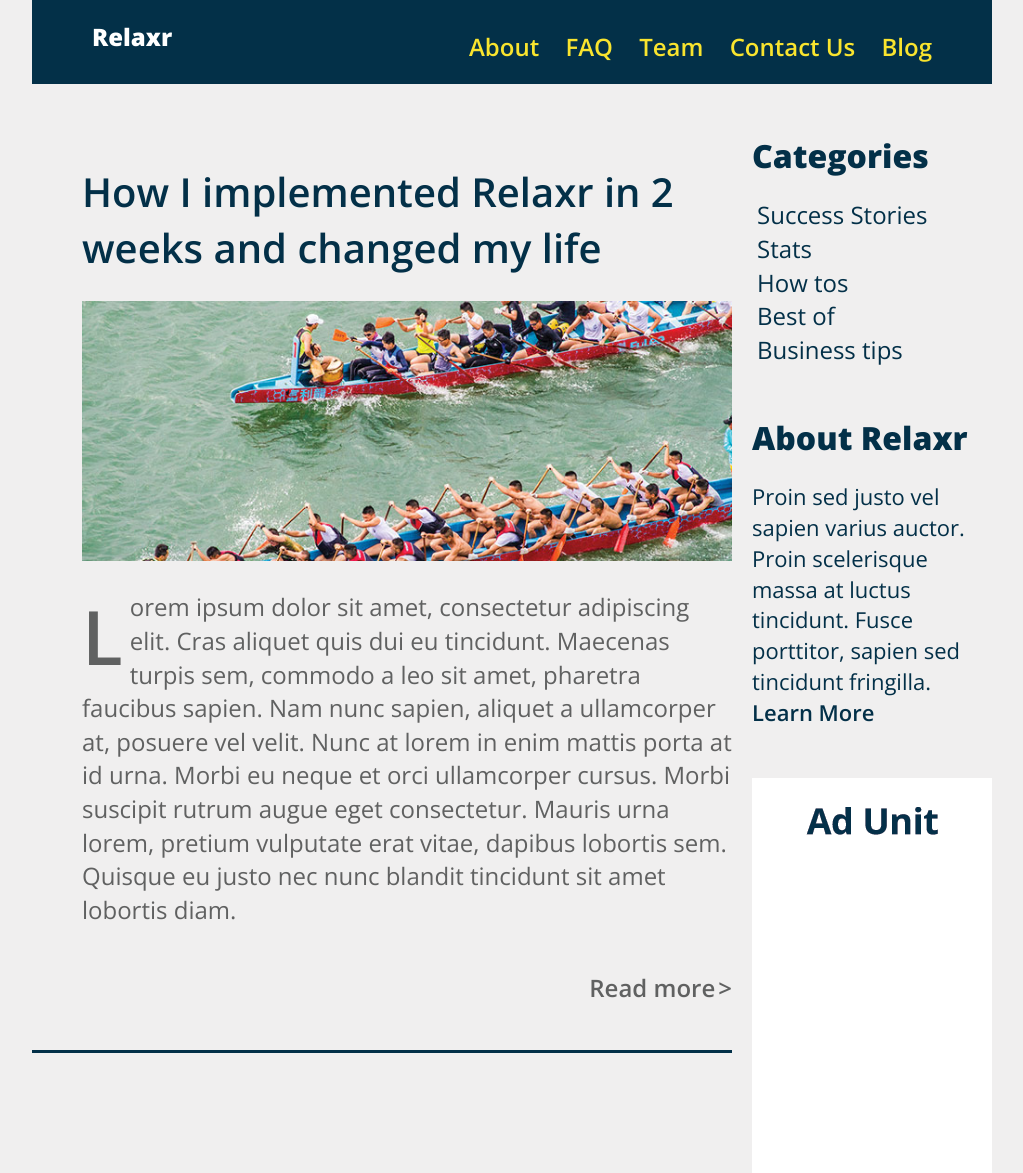
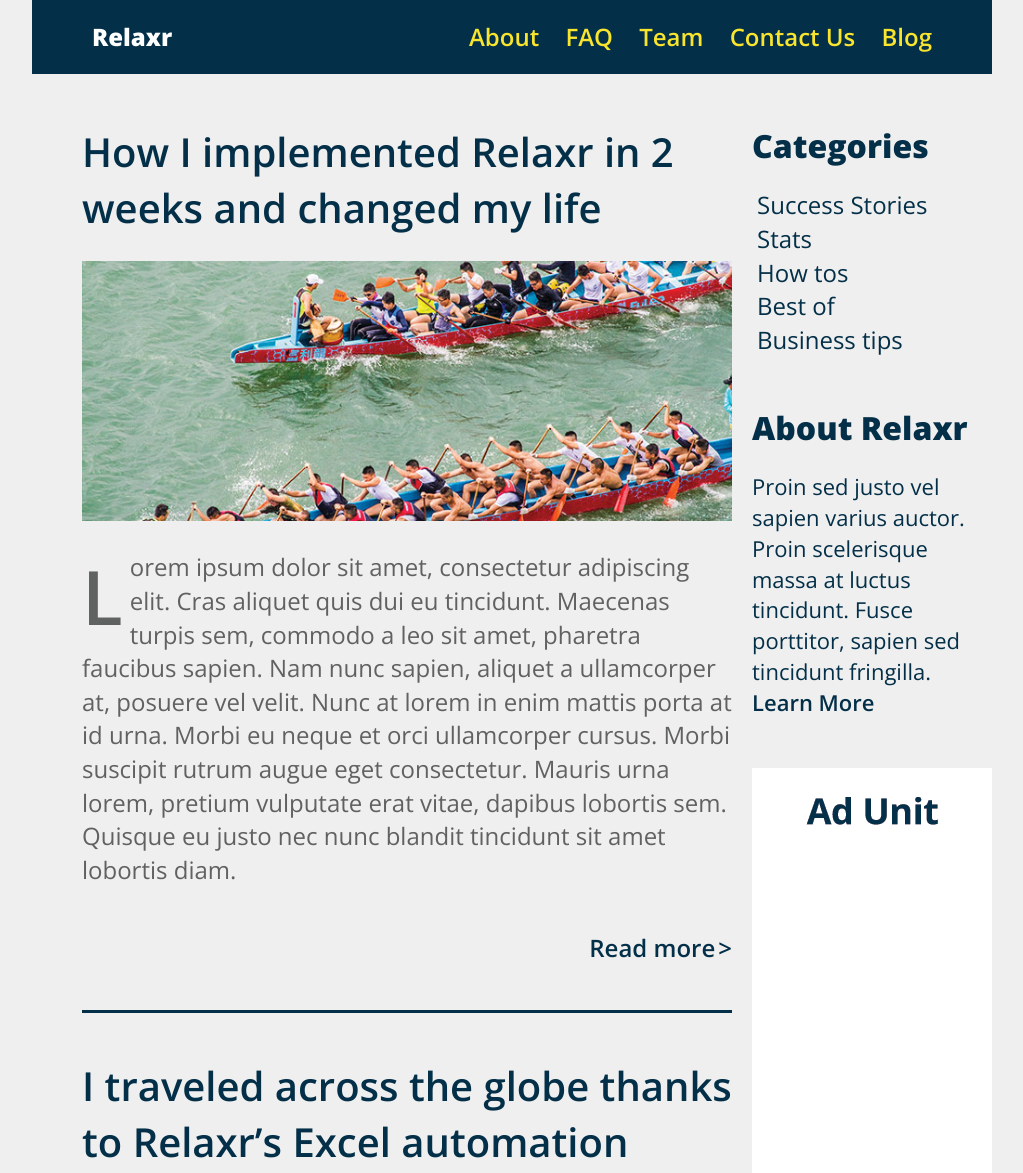
Before and after one commit to brobertson3/brobertson_homework_3, a plain HTML site: page index.html in a window 1280 px wide. Shown: the top 1173 px of the page, without its empty margins (128-1151 px from the left). Drawn offline with nearby package versions, Linux system fonts and the light colour scheme.

Commit message:
Submission without the bonus
Made final changes to the styling and lay of the page. Added hover
effects to change the link color.

```diff
--- a/css/style.css
+++ b/css/style.css
@@ -51,7 +51,6 @@ body {
      background-color: #f0efef;
 }
 
-
 /******************************************
 /* LAYOUT
 /*******************************************/
@@ -68,7 +67,7 @@ body {
 
 header {
   background-color: #033048;
-  padding: 20px 60px;
+  padding: 0 60px 20px 60px;
   margin-bottom: 50px;
 }
 
@@ -77,12 +76,14 @@ header .logo {
   font-size: 24px;
   font-weight: 800;
   float: left;
+  padding-top: 20px;
 }
 
 .top_nav {
   font-weight: 600;
   font-size: 24px;
   color: #f9e42e;
+  padding-top: 10px;
 }
 
 .top_nav ul {
@@ -91,7 +92,6 @@ header .logo {
 }
 
 .top_nav li {
-  list-style-type: none;
   display: inline-block;
   margin-left: 20px;
 }
@@ -100,11 +100,14 @@ header .logo {
 /* ARTICLE GENERIC
 /*******************************************/
 
+.article_block {
+  float: left;
+  width: 700px;
+}
+
 article {
   float: left;
   width: 700px;
-  border-bottom: #033048 solid 3px;
-  margin-top: 30px; /* Using margin instead of padding. When to use which */
   padding-left: 50px;
 }
 
@@ -148,22 +151,43 @@ Cleaner?? More Scalable? */
   font-weight: 600;
   text-align: right;
   margin: 45px 0;
+  border-bottom: #033048 solid 3px;
+  padding-bottom: 45px;
+  color: #033048;
 }
 
-.read_more:after {
+.read_more a:after {
   content: ">";
   margin-left: 3px;
+}
+
+/******************************************
+/* LINKS
+/*******************************************/
+
+
+a {
+  text-decoration: none;
+  color: inherit; /* Inherit the color from your parent so I don't have to manually
+                     change again for each class. */
+}
+
+a:hover, a:hover::after {
+  color: red;
 }
 
 /******************************************
 /* SIDEBAR
 /*******************************************/
 
+.aside_block {
+  float: left;
+  width: 240px;
+  margin-left: 20px;
+}
+
 aside {
   color: #033048;
-  width: 240px;
-  float: left;
-  margin-left: 20px;
   margin-bottom: 50px;
 }
 
@@ -192,7 +216,7 @@ aside h1 {
   font-weight: 300;
 }
 
-/* The Learn More text */
+/* The "Learn More" text */
 span {
   color: #033048;
   font-size: 22px;
@@ -206,10 +230,6 @@ span {
 /******************************************
 /* AD UNIT
 /*******************************************/
-
-.ad_unit {
-
-}
 
 .sign_up_now {
   padding: 20px 0;
--- a/index.html
+++ b/index.html
@@ -19,51 +19,58 @@
 				<h1 class="logo">Relaxr</h1>
 				<nav class="top_nav">
 					<ul>
-						<li>About</li>
-						<li>FAQ</li>
-						<li>Team</li>
-						<li>Contact Us</li>
-						<li>Blog</li>
+						<li><a href="#">About</a></li>
+						<li><a href="#">FAQ</a></li>
+						<li><a href="#">Team</a></li>
+						<li><a href="#">Contact Us</a></li>
+						<li><a href="#">Blog</a></li>
 					</ul>
 				</nav>
 				<div class="clear"></div>
 			</header>
 
+
+			<main class="article_block">
 				<article class="article_1">
 					<h1 class="article">How I implemented Relaxr in 2 weeks and changed my life</h1>
 					<!-- Match main column width. Is is a better way to match the width for a picture?-->
-				<img src="images/blog_photo1.jpg" width="700">
+					<img src="images/blog_photo1.jpg" alt="blog photo 1">
 					<p>Lorem ipsum dolor sit amet, consectetur adipiscing elit. Cras aliquet quis dui eu tincidunt. Maecenas turpis sem, commodo a leo sit amet, pharetra faucibus sapien. Nam nunc sapien, aliquet a ullamcorper at, posuere vel velit. Nunc at lorem in enim mattis porta at id urna. Morbi eu neque et orci ullamcorper cursus. Morbi suscipit rutrum augue eget consectetur. Mauris urna lorem, pretium vulputate erat vitae, dapibus lobortis sem. Quisque eu justo nec nunc blandit tincidunt sit amet lobortis diam.</p>
-				<p class="read_more">Read more</p>
+					<p class="read_more"><a href="#">Read more</a></p>
 				</article>
 
+				<article class="article_2">
+					<h1 class="article">I traveled across the globe thanks to Relaxr’s Excel automation</h1>
+					<!-- Match main column width. Is is a better way to match the width for a picture? Answered - set the width to 100% in the css-->
+					<img src="images/blog_photo2.jpg" alt="blog photo two">
+					<p>Lorem ipsum dolor sit amet, consectetur adipiscing elit. Cras aliquet quis dui eu tincidunt. Maecenas turpis sem, commodo a leo sit amet, pharetra faucibus sapien. Nam nunc sapien, aliquet a ullamcorper at, posuere vel velit. Nunc at lorem in enim mattis porta at id urna. Morbi eu neque et orci ullamcorper cursus. Morbi suscipit rutrum augue eget consectetur. Mauris urna lorem, pretium vulputate erat vitae, dapibus lobortis sem. Quisque eu justo nec nunc blandit tincidunt sit amet lobortis diam.</p>
+					<p class="read_more"><a href="#">Read more</a></p>
+				</article>
+			</main>
+
+			<div class="aside_block">
 				<aside class="categories">
 					<h1>Categories</h1>
 					<ul>
-					<li>Success Stories</li>
-					<li>Stats</li>
-					<li>How tos</li>
-					<li>Best of</li>
-					<li>Business tips</li>
+						<li><a href="#">Success Stories</a></li>
+						<li><a href="#">Stats</a></li>
+						<li><a href="#">How tos</a></li>
+						<li><a href="#">Best of</a></li>
+						<li><a href="#">Business tips</a></li>
 					</ul>
 				</aside>
 
 				<aside class="about">
 					<h1>About Relaxr</h1>
-				<p>Proin sed justo vel sapien varius auctor. Proin scelerisque massa at luctus tincidunt. Fusce porttitor, sapien sed tincidunt fringilla.<br><span>Learn More</span></p>
+					<p>Proin sed justo vel sapien varius auctor. Proin scelerisque massa at luctus tincidunt. Fusce porttitor, sapien sed tincidunt fringilla.<br><span><a href="#">Learn More</a></span></p>
 				</aside>
 
+
+
 				<aside class="ad_unit">
-				<img src="images/ad-unit.png">
+					<img src="images/ad-unit.png" alt="ad unit">
 				</aside>
-
-			<article class="article_2">
-				<h1 class="article">I traveled across the globe thanks to Relaxr’s Excel automation</h1>
-				<!-- Match main column width. Is is a better way to match the width for a picture?-->
-				<img src="images/blog_photo2.jpg">
-				<p>Lorem ipsum dolor sit amet, consectetur adipiscing elit. Cras aliquet quis dui eu tincidunt. Maecenas turpis sem, commodo a leo sit amet, pharetra faucibus sapien. Nam nunc sapien, aliquet a ullamcorper at, posuere vel velit. Nunc at lorem in enim mattis porta at id urna. Morbi eu neque et orci ullamcorper cursus. Morbi suscipit rutrum augue eget consectetur. Mauris urna lorem, pretium vulputate erat vitae, dapibus lobortis sem. Quisque eu justo nec nunc blandit tincidunt sit amet lobortis diam.</p>
-				<p class="read_more">Read more</p>
-			</article>
+			</div>
 
 			<section class="sign_up_now clear">
 				<button>Sign Up Now!</button>
@@ -73,8 +80,8 @@
 				<h1 class="logo">Relaxr</h1>
 				<nav>
 					<ul>
-						<li class="twitter"><img src="images/twitter.png"height="20"></li>
-						<li class="facebook"><img src="images/facebook.png" height="20"></li>
+						<li class="twitter"><img src="images/twitter.png" alt="twitter icon" height="20"></li>
+						<li class="facebook"><img src="images/facebook.png" alt="facebook icon" height="20"></li>
 					</ul>
 				</nav>
 				<div class="clear"></div>
```
Lines whose indentation alone changed are shown as unchanged.
